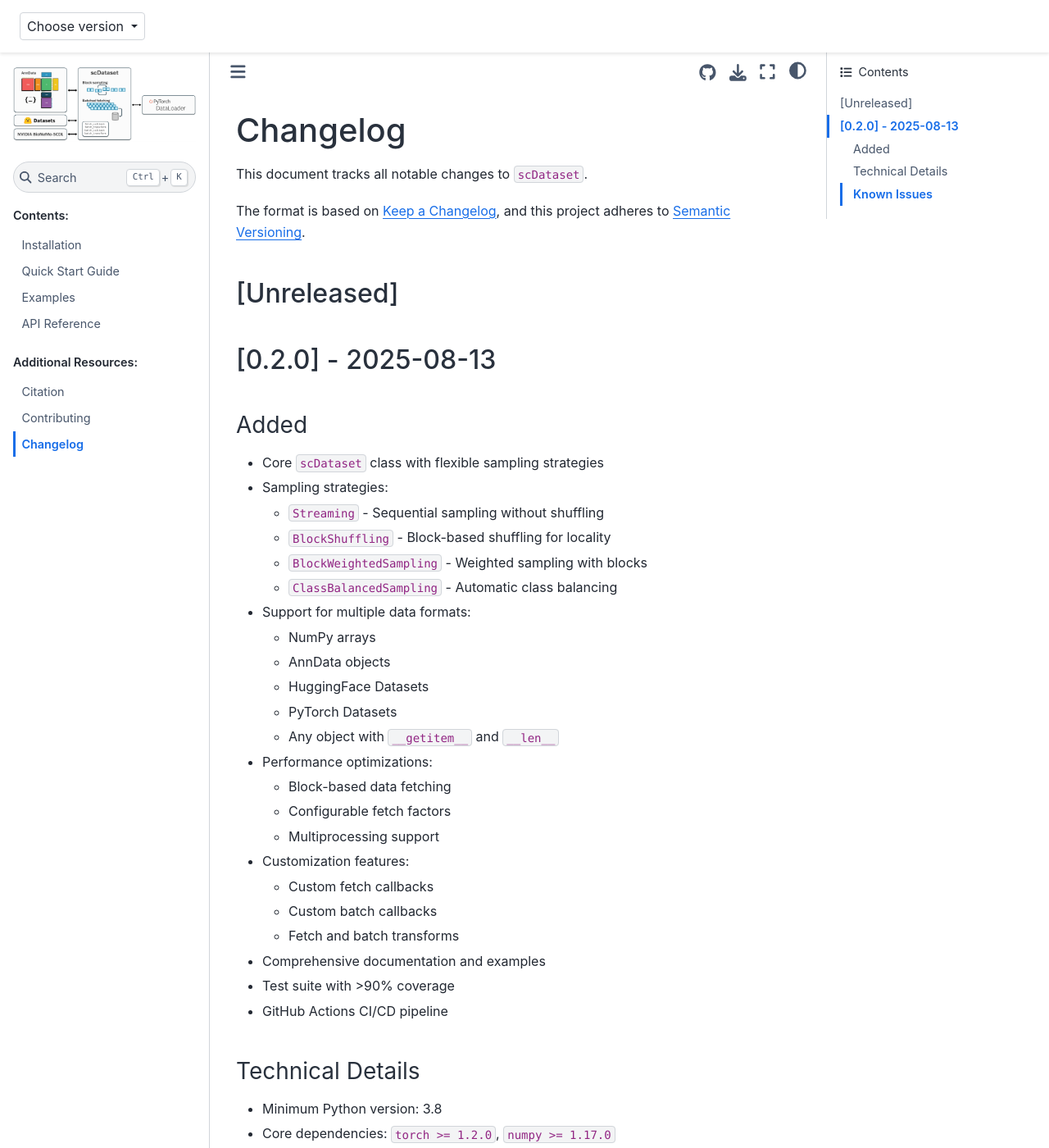
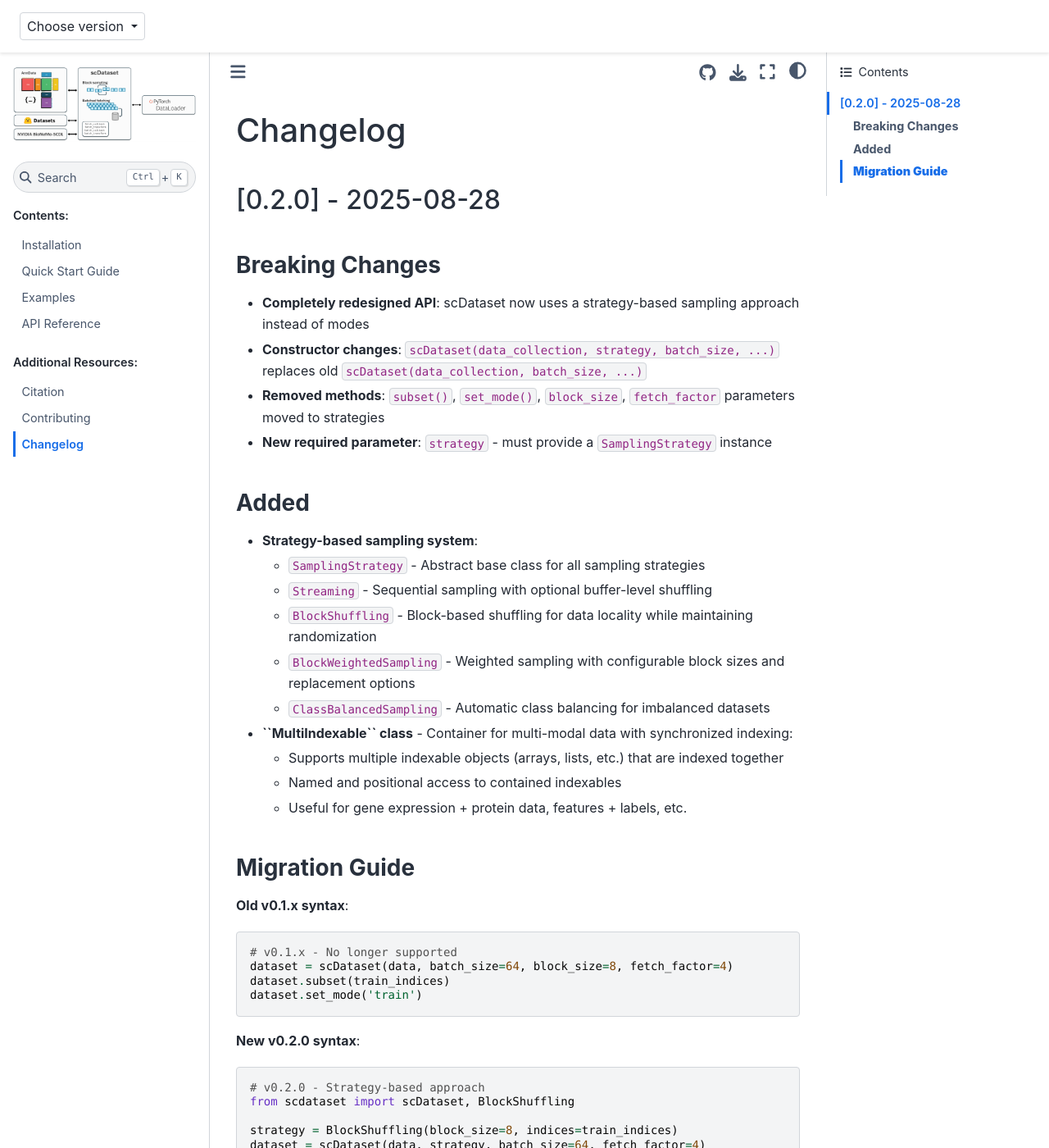
Before and after one commit to scDataset/scDataset, a Sphinx documentation site: the page built from docs/source/changelog.rst, in a window 1280 px wide and 1400 px high. Shown: the whole window at 82% size. Built offline with Sphinx 7.4.7 and the Sphinx Book theme 1.1.4, drawn with Linux system fonts in a browser that asks for light colours; some of the changed text lies outside the part shown.

Commit message:
updating to v0.2.0

```diff
--- a/docs/source/changelog.rst
+++ b/docs/source/changelog.rst
@@ -1,65 +1,48 @@
 Changelog
 =========
 
-This document tracks all notable changes to ``scDataset``.
-
-The format is based on `Keep a Changelog <https://keepachangelog.com/en/1.0.0/>`_,
-and this project adheres to `Semantic Versioning <https://semver.org/spec/v2.0.0.html>`_.
-
-[Unreleased]
-------------
-
-[0.2.0] - 2025-08-13
+[0.2.0] - 2025-08-28
 ---------------------
 
-Added
-~~~~~
+**Breaking Changes**
+~~~~~~~~~~~~~~~~~~~~
 
-* Core ``scDataset`` class with flexible sampling strategies
-* Sampling strategies:
+* **Completely redesigned API**: scDataset now uses a strategy-based sampling approach instead of modes
+* **Constructor changes**: ``scDataset(data_collection, strategy, batch_size, ...)`` replaces old ``scDataset(data_collection, batch_size, ...)``
+* **Removed methods**: ``subset()``, ``set_mode()``, ``block_size``, ``fetch_factor`` parameters moved to strategies
+* **New required parameter**: ``strategy`` - must provide a ``SamplingStrategy`` instance
 
-  * ``Streaming`` - Sequential sampling without shuffling
-  * ``BlockShuffling`` - Block-based shuffling for locality
-  * ``BlockWeightedSampling`` - Weighted sampling with blocks
-  * ``ClassBalancedSampling`` - Automatic class balancing
+**Added**
+~~~~~~~~~
 
-* Support for multiple data formats:
+* **Strategy-based sampling system**:
 
-  * NumPy arrays
-  * AnnData objects
-  * HuggingFace Datasets
-  * PyTorch Datasets
-  * Any object with ``__getitem__`` and ``__len__``
+  * ``SamplingStrategy`` - Abstract base class for all sampling strategies
+  * ``Streaming`` - Sequential sampling with optional buffer-level shuffling
+  * ``BlockShuffling`` - Block-based shuffling for data locality while maintaining randomization
+  * ``BlockWeightedSampling`` - Weighted sampling with configurable block sizes and replacement options
+  * ``ClassBalancedSampling`` - Automatic class balancing for imbalanced datasets
 
-* Performance optimizations:
+* **``MultiIndexable`` class** - Container for multi-modal data with synchronized indexing:
 
-  * Block-based data fetching
-  * Configurable fetch factors
-  * Multiprocessing support
+  * Supports multiple indexable objects (arrays, lists, etc.) that are indexed together
+  * Named and positional access to contained indexables
+  * Useful for gene expression + protein data, features + labels, etc.
 
-* Customization features:
+**Migration Guide**
+~~~~~~~~~~~~~~~~~~~
 
-  * Custom fetch callbacks
-  * Custom batch callbacks
-  * Fetch and batch transforms
+**Old v0.1.x syntax**::
 
-* Comprehensive documentation and examples
-* Test suite with >90% coverage
-* GitHub Actions CI/CD pipeline
+    # v0.1.x - No longer supported
+    dataset = scDataset(data, batch_size=64, block_size=8, fetch_factor=4)
+    dataset.subset(train_indices)
+    dataset.set_mode('train')
 
-Technical Details
-~~~~~~~~~~~~~~~~~
+**New v0.2.0 syntax**::
 
-* Minimum Python version: 3.8
-* Core dependencies: ``torch >= 1.2.0``, ``numpy >= 1.17.0``
-* Compatible with PyTorch DataLoader
-* Supports both eager and lazy data loading patterns
+    # v0.2.0 - Strategy-based approach
+    from scdataset import scDataset, BlockShuffling
 
-Known Issues
-~~~~~~~~~~~~
-* Performance may vary depending on storage backend (SSD vs HDD)
-
-.. note::
-   This changelog will be updated with each release.
-   See the `GitHub releases page <https://github.com/scDataset/scDataset/releases>`_
-   for the most up-to-date information.
+    strategy = BlockShuffling(block_size=8, indices=train_indices)
+    dataset = scDataset(data, strategy, batch_size=64, fetch_factor=4)
--- a/pyproject.toml
+++ b/pyproject.toml
@@ -4,7 +4,7 @@ build-backend = "setuptools.build_meta"
 
 [project]
 name = "scDataset"
-version = "0.1.1"
+version = "0.2.0"
 description = "Scalable Data Loading for Deep Learning on Large-Scale Single-Cell Omics"
 authors = [
     { name = "Davide D'Ascenzo", email = "davide.dascenzo.work@gmail.com" }
--- a/src/scdataset/__init__.py
+++ b/src/scdataset/__init__.py
@@ -122,7 +122,7 @@ from .strategy import (
 )
 from .multiindexable import MultiIndexable
 
-__version__ = "0.1.0"
+__version__ = "0.2.0"
 
 __all__ = [
     "scDataset",
```
Also changed, not shown: README.md (+190 -73 lines), tahoe_tutorial.ipynb, 1 other file.
